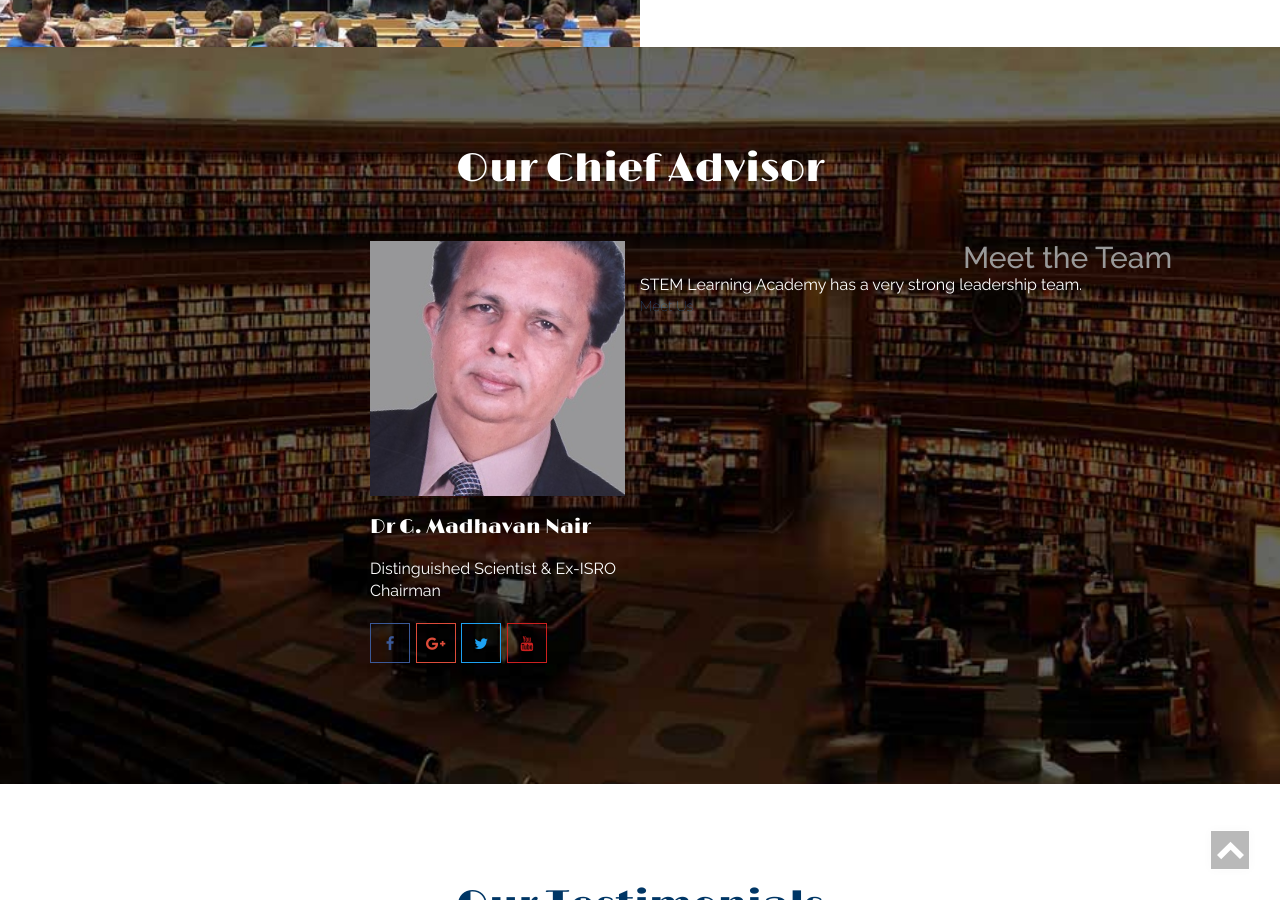
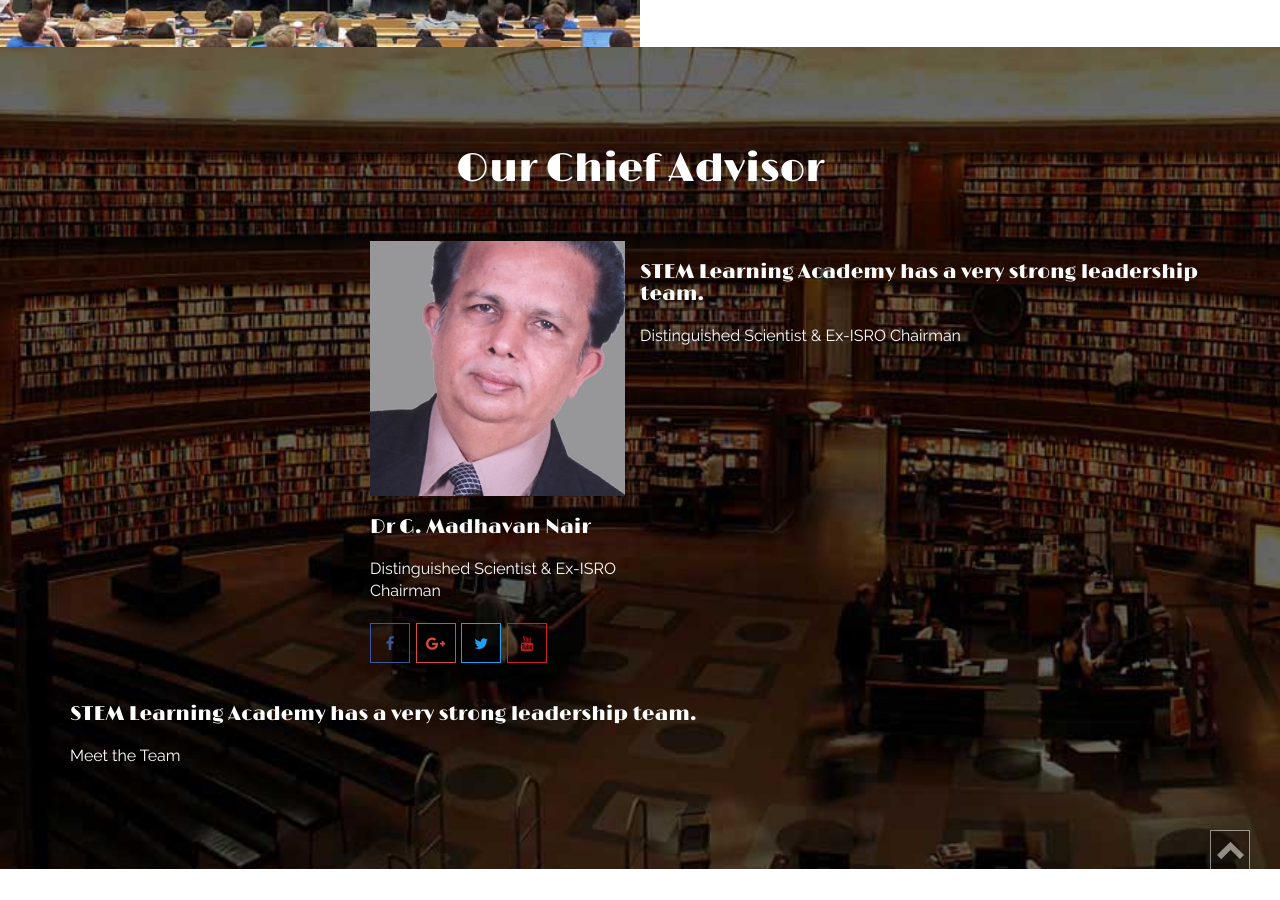
Before and after one commit to dhanyacm/stem, a Jekyll site: the page built from index.html, in a window 1280 px wide and 900 px high, scrolled down 1625 px. Built offline with Jekyll 4.4.1, drawn with Linux system fonts in a browser that asks for light colours; a script that is not in the unit is left out.

Commit message:
Update index.html

```diff
--- a/index.html
+++ b/index.html
@@ -369,7 +369,7 @@
 					</div>
 				</div>
 				<h4 class="slideanim">Dr G. Madhavan Nair</h4>
-				<p class="slideanim" style"color:#1da1f2;">Distinguished Scientist & Ex-ISRO Chairman</p>
+				<p class="slideanim" style"color="#1da1f2;">Distinguished Scientist & Ex-ISRO Chairman</p>
 
 				<ul class="social-icons1">
 					<li class="slideanim"><a href="#"><i class="fa fa-facebook" aria-hidden="true"></i></a></li>
@@ -380,11 +380,18 @@
 			</div>
 		</div>
 		<div class="col-lg-3 col-md-6 col-sm-12 team-w3l"></div>
-			<div class="about-wthree">
-				<h2 class="text-center slideanim">Meet the Team</h2>
-				<p class="slideanim">STEM Learning Academy has a very strong leadership team.</p>
-				<a href="team.html" title="Click">Meet Us</a>
+			<div class="team-info">
+				<div class="hover06 column slideanim">
+					<h4 class="slideanim">STEM Learning Academy has a very strong leadership team.</h4>
+				<p class="slideanim" style"color:#1da1f2;">Distinguished Scientist & Ex-ISRO Chairman</p>
+
+				</div>
+				<h4 class="slideanim">STEM Learning Academy has a very strong leadership team.</h4>
+
+				<a href="team.html" title="Click"><p class="slideanim">Meet the Team</p></a>
+
 			</div>
+
 		</div>
 		<div class="col-lg-3 col-md-6 col-sm-12 team-w3l"></div>
 		<div class="clearfix"></div>
```
